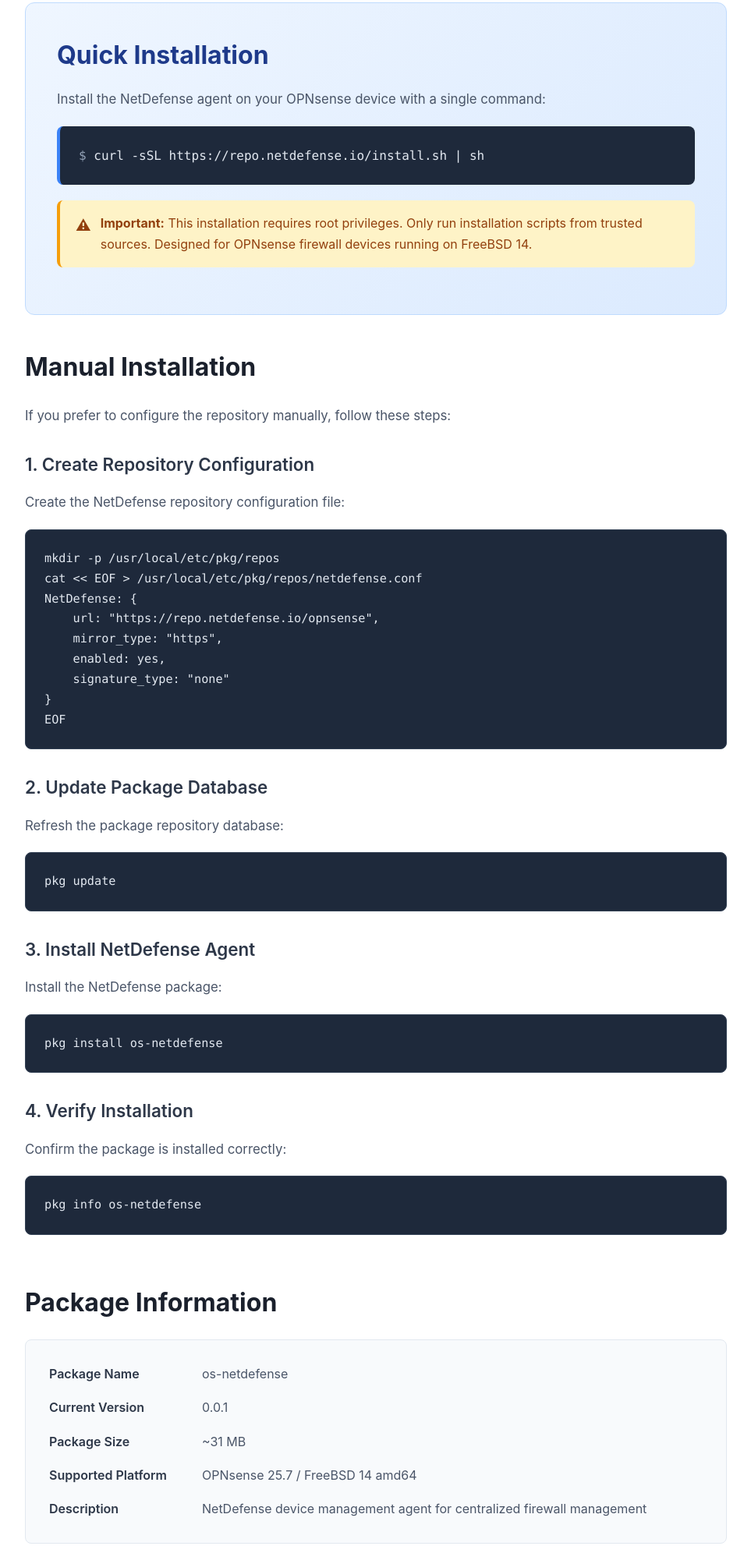
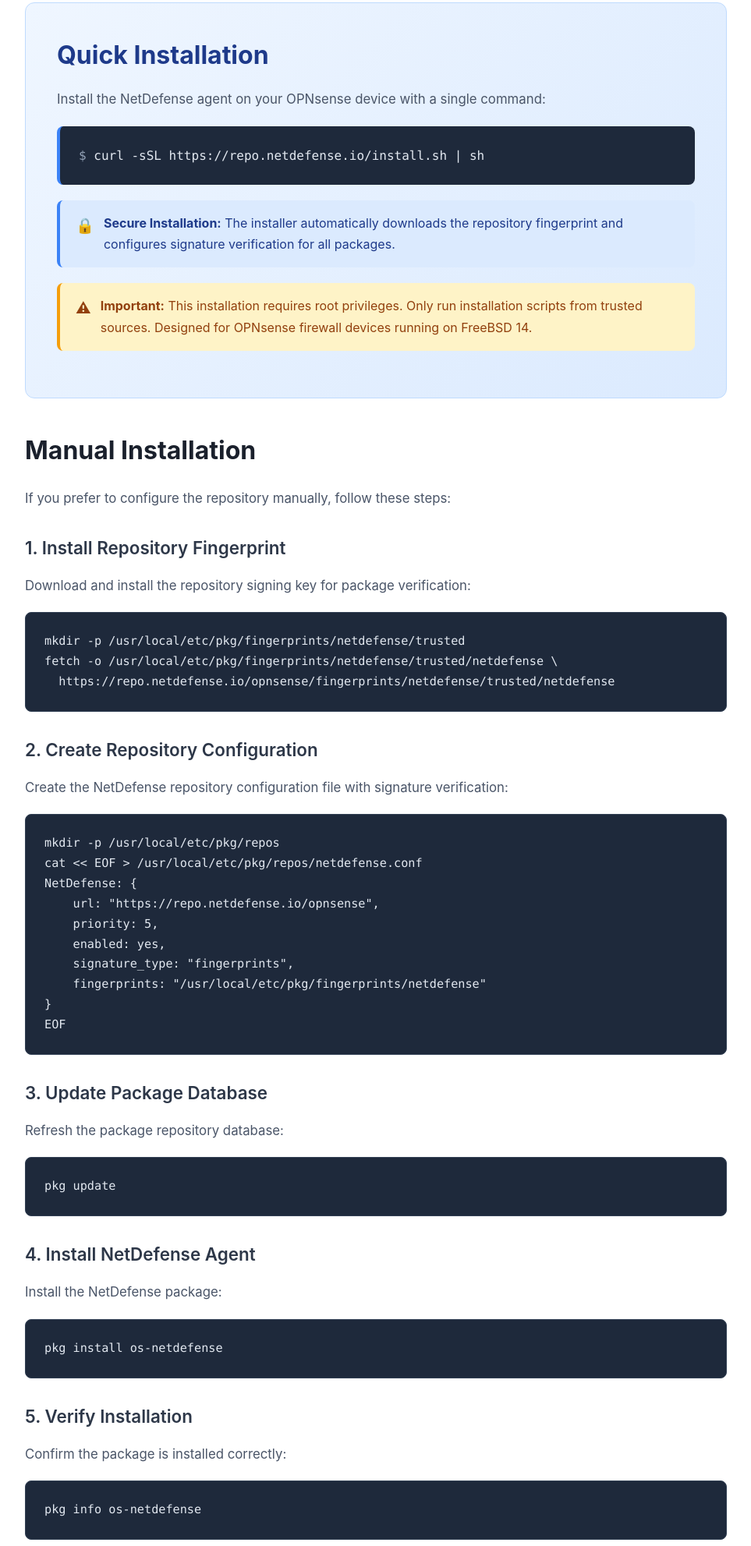
Before and after one commit to netdefense-io/repo, a plain HTML site: page index.html in a window 1280 px wide. Shown: the part 398-2381 px from the top of the page at 78% size, without its empty margins (48-1011 px from the left). Drawn offline with Linux system fonts and the light colour scheme.

Commit message:
Enable package signature verification
- Update install.sh to download and install repository fingerprint
- Configure repository with signature_type: fingerprints
- Add fingerprint verification to manual installation steps
- Update security notices to reflect signed packages
- Add fingerprint verification instructions

```diff
--- a/index.html
+++ b/index.html
@@ -338,6 +338,12 @@
                 <h2>Quick Installation</h2>
                 <p>Install the NetDefense agent on your OPNsense device with a single command:</p>
                 <div class="install-command">curl -sSL https://repo.netdefense.io/install.sh | sh</div>
+                <div class="alert alert-info">
+                    <span class="alert-icon">🔒</span>
+                    <div>
+                        <strong>Secure Installation:</strong> The installer automatically downloads the repository fingerprint and configures signature verification for all packages.
+                    </div>
+                </div>
                 <div class="alert alert-warning">
                     <span class="alert-icon">⚠</span>
                     <div>
@@ -350,27 +356,34 @@
                 <h2>Manual Installation</h2>
                 <p>If you prefer to configure the repository manually, follow these steps:</p>
 
-                <h3>1. Create Repository Configuration</h3>
-                <p>Create the NetDefense repository configuration file:</p>
+                <h3>1. Install Repository Fingerprint</h3>
+                <p>Download and install the repository signing key for package verification:</p>
+                <pre><code>mkdir -p /usr/local/etc/pkg/fingerprints/netdefense/trusted
+fetch -o /usr/local/etc/pkg/fingerprints/netdefense/trusted/netdefense \
+  https://repo.netdefense.io/opnsense/fingerprints/netdefense/trusted/netdefense</code></pre>
+
+                <h3>2. Create Repository Configuration</h3>
+                <p>Create the NetDefense repository configuration file with signature verification:</p>
                 <pre><code>mkdir -p /usr/local/etc/pkg/repos
 cat &lt;&lt; EOF &gt; /usr/local/etc/pkg/repos/netdefense.conf
 NetDefense: {
     url: "https://repo.netdefense.io/opnsense",
-    mirror_type: "https",
+    priority: 5,
     enabled: yes,
-    signature_type: "none"
+    signature_type: "fingerprints",
+    fingerprints: "/usr/local/etc/pkg/fingerprints/netdefense"
 }
 EOF</code></pre>
 
-                <h3>2. Update Package Database</h3>
+                <h3>3. Update Package Database</h3>
                 <p>Refresh the package repository database:</p>
                 <pre><code>pkg update</code></pre>
 
-                <h3>3. Install NetDefense Agent</h3>
+                <h3>4. Install NetDefense Agent</h3>
                 <p>Install the NetDefense package:</p>
                 <pre><code>pkg install os-netdefense</code></pre>
 
-                <h3>4. Verify Installation</h3>
+                <h3>5. Verify Installation</h3>
                 <p>Confirm the package is installed correctly:</p>
                 <pre><code>pkg info os-netdefense</code></pre>
             </section>
@@ -409,10 +422,17 @@
 
             <section>
                 <h2>Important Notes</h2>
+                <div class="alert alert-info">
+                    <span class="alert-icon">🔒</span>
+                    <div>
+                        <strong>Package Signing:</strong> All packages in this repository are cryptographically signed using SHA-256 fingerprints. The installation process automatically verifies package signatures to ensure authenticity and integrity.
+                    </div>
+                </div>
+
                 <div class="alert alert-warning">
                     <span class="alert-icon">⚠</span>
                     <div>
-                        <strong>Security Warning:</strong> Adding third-party package repositories to your firewall requires careful consideration. Only add repositories from trusted sources. The NetDefense repository currently uses unsigned packages for development purposes. Production deployments should implement proper package signing.
+                        <strong>Security Notice:</strong> Adding third-party package repositories to your firewall requires careful consideration. Only add repositories from trusted sources. Always verify the repository fingerprint matches the official NetDefense fingerprint.
                     </div>
                 </div>
 
@@ -437,6 +457,13 @@
                 <p>To disable the repository without uninstalling the package:</p>
                 <pre><code>rm /usr/local/etc/pkg/repos/netdefense.conf
 pkg update</code></pre>
+
+                <h3>Verifying Repository Fingerprint</h3>
+                <p>For security, you can verify the repository signing fingerprint:</p>
+                <pre><code>cat /usr/local/etc/pkg/fingerprints/netdefense/trusted/netdefense</code></pre>
+                <p>The fingerprint should show:</p>
+                <pre><code>function: sha256
+fingerprint: "97deed32012431768be5ccd10b34e145450e97890593c7b522eafe4fe9fdb99d"</code></pre>
             </section>
 
             <section id="support">
```
Also changed, not shown: 1 other file.
